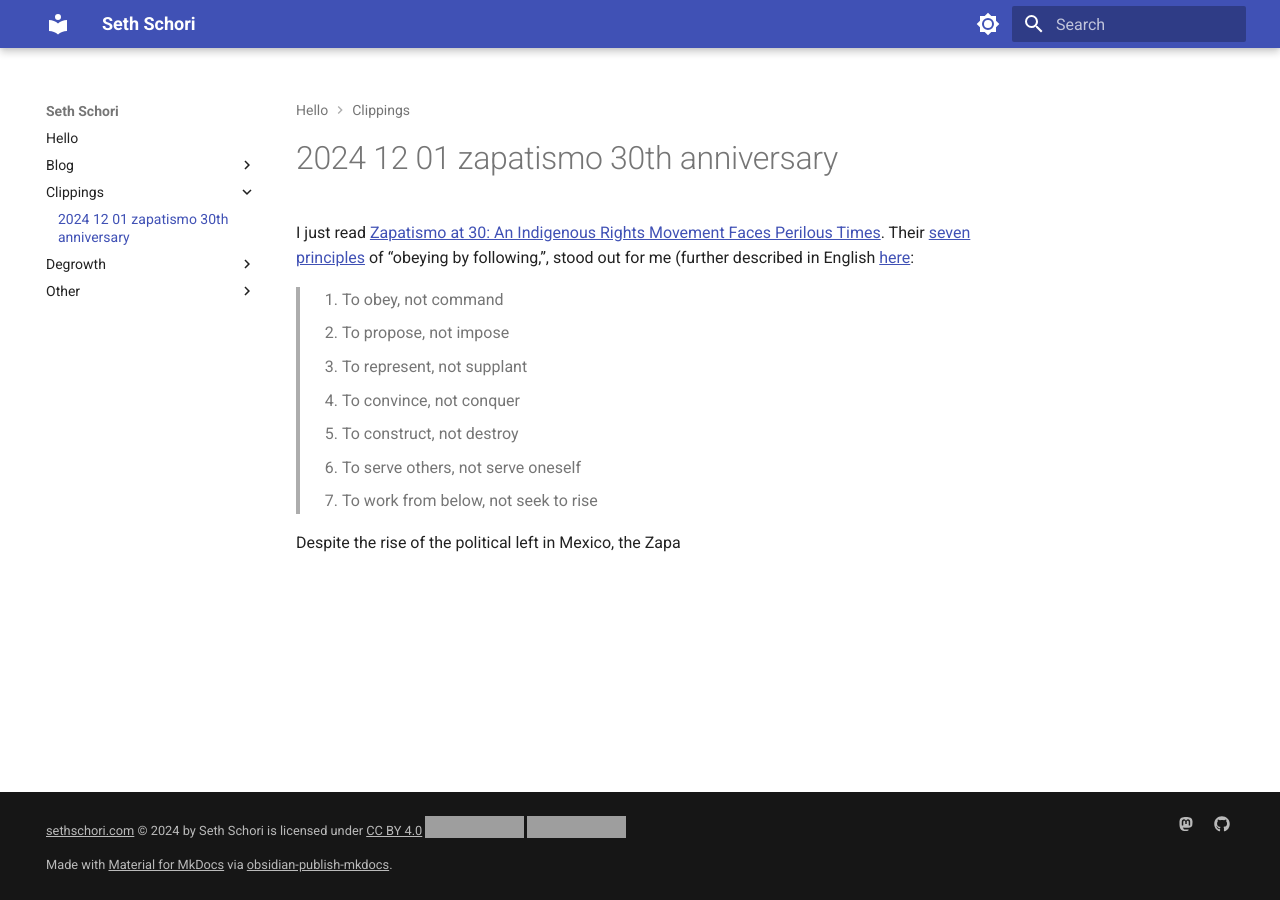
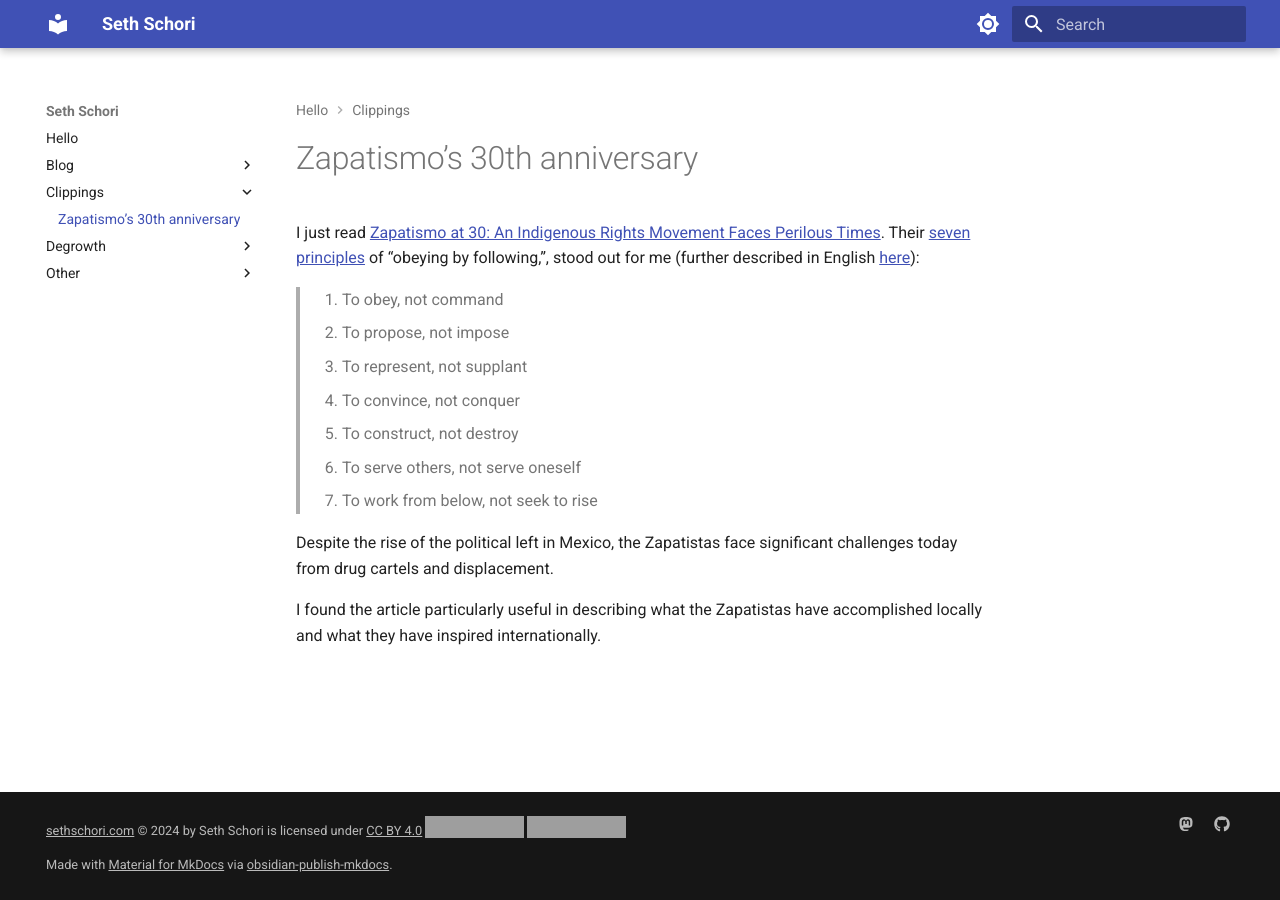
Before and after one commit to sethschori/sethschori.github.io, an MkDocs documentation site: the page built from docs/clippings/2024-12-01-zapatismo-30th-anniversary.md, in a window 1280 px wide. Built offline with MkDocs 1.6.1 and Material for MkDocs 9.7.7, drawn with Linux system fonts in a browser that asks for light colours; grey boxes are pictures that could not be loaded.

Commit message:
vault backup: 2024-12-01 08:59:47

```diff
--- a/docs/clippings/2024-12-01-zapatismo-30th-anniversary.md
+++ b/docs/clippings/2024-12-01-zapatismo-30th-anniversary.md
@@ -8,4 +10,6 @@ I just read [Zapatismo at 30: An Indigenous Rights Movement Faces Perilous Times
 > 6. To serve others, not serve oneself
 > 7. To work from below, not seek to rise
 
-Despite the rise of the political left in Mexico, the Zapa
+Despite the rise of the political left in Mexico, the Zapatistas face significant challenges today from drug cartels and displacement.
+
+I found the article particularly useful in describing what the Zapatistas have accomplished locally and what they have inspired internationally.
```
Also changed, not shown: other parts of docs/clippings/2024-12-01-zapatismo-30th-anniversary.md (+3 -1 lines), docs/.obsidian/workspace.json.
